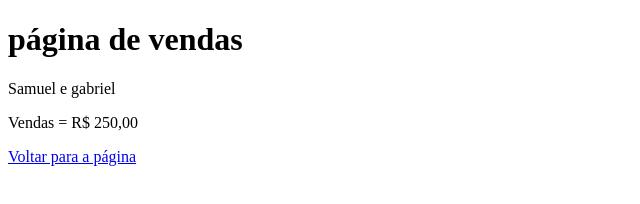
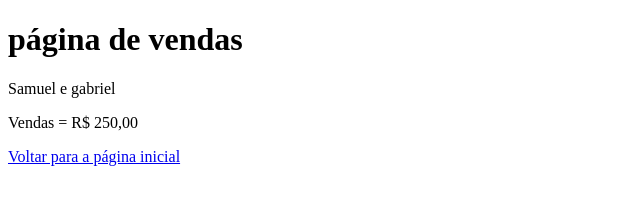
Before and after one commit to Nero1322/aula-de-github, a plain HTML site: page vendas.html in a window 1280 px wide. Shown: the full height of the page, 0-640 px from the left. Drawn offline with Linux system fonts and the light colour scheme.

Commit message:
alteradas vs code

```diff
--- a/vendas.html
+++ b/vendas.html
@@ -10,7 +10,7 @@
 <h1>página de vendas</h1>
 <p>Samuel e gabriel</p>
 <p>Vendas = R$ 250,00</p>
-<a href="index.htl">Voltar para a página </a>
+<a href="index.html">Voltar para a página inicial </a>
 
 </body>
 </html>
```
Also changed, not shown: index.html (+1 -1 lines).
